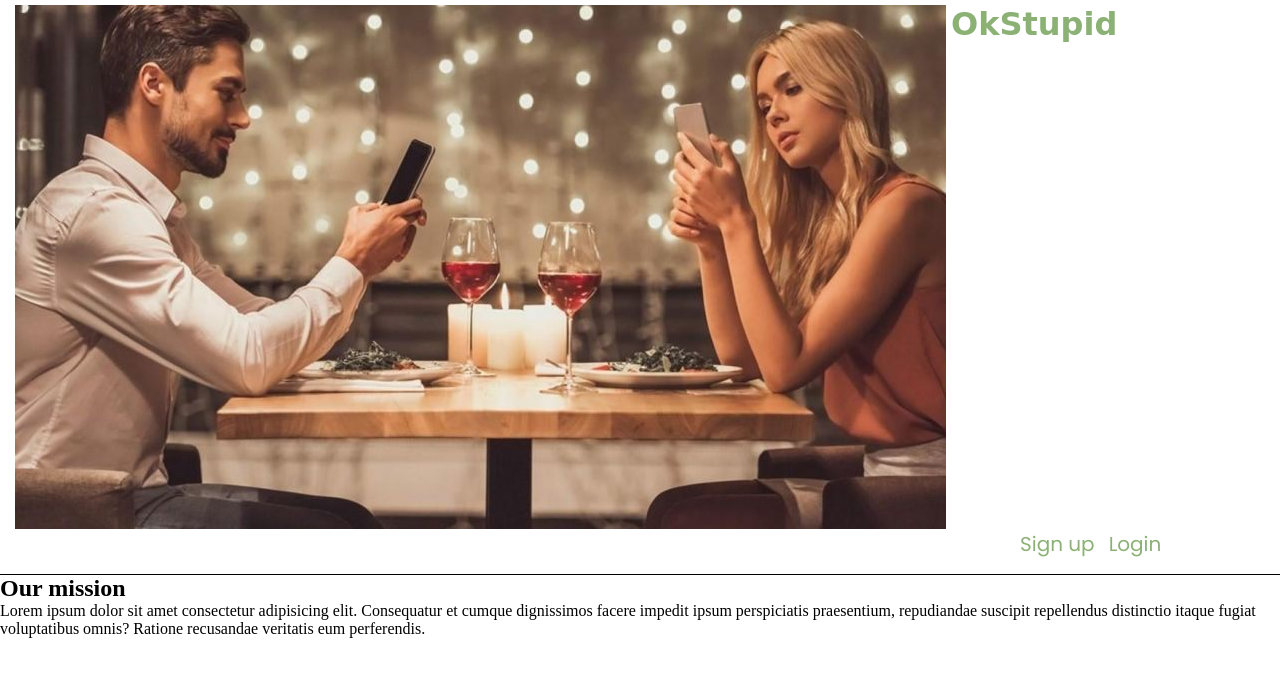
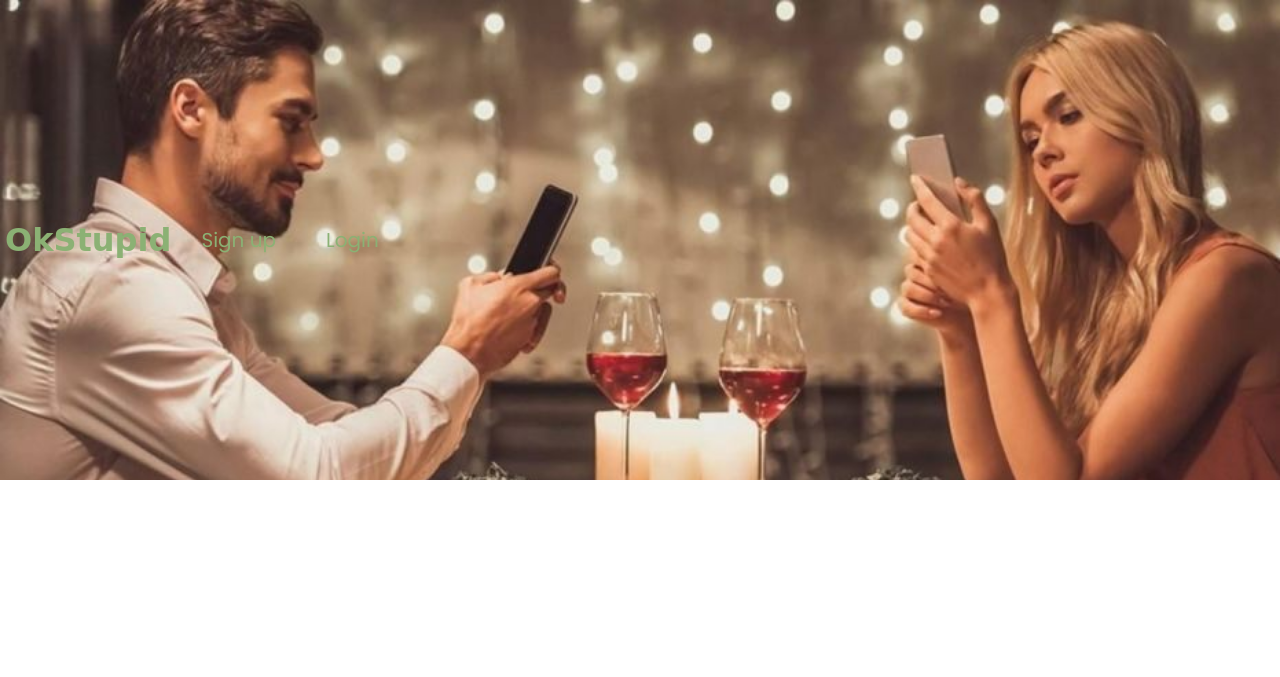
Before and after one commit to jcylok/okstupid, a Django app: page / in a window 1280 px wide. Shown: the top 677 px of the page. Run offline with Django 3.2, Linux system fonts and the light colour scheme; some web fonts are replaced.

Commit message:
base.html css

```diff
--- a/okstupid/static/css/main.css
+++ b/okstupid/static/css/main.css
@@ -17,23 +17,24 @@
   box-sizing: border-box;
 }
 
-body {
-  /* background: var(--light-green); */
+
+header {
+  background: rgba(0, 0, 0, 0.7);
+  position: fixed;
+  height: 60vh;
+  top: 0;
+  left: 0;
+  right: 0;
+  z-index: 10;
+  display: flex;
 }
 
 header {
-  /* background: url('../static/images/date.jpg') top center; */
-  margin-top: -10px;
-  text-decoration: none;
-  display: flex;
-  flex-wrap: wrap;
-  border-bottom: 1px solid black;
-  padding: 15px;
+  background-image: url('/static/images/date.jpg');
+  background-size: cover;
+  background-repeat: no-repeat;
+  width: 100%;
   z-index: 1;
-}
-
-.header {
-  z-index: 2;
 }
 
 .container {
@@ -44,9 +45,22 @@ header {
 a {
   color: var(--green);
   padding: 5px;
-  display: inline;
   text-decoration: none;
+  z-index: 2
+}
 
+.navbar {
+  display: flex;
+  justify-content: center;
+  align-items: center;
+  list-style: none;
+  height: 100%;
+}
+
+
+.item {
+  padding: 20px;
+  color: var(--green);
 }
 
 .navbar a {
@@ -61,5 +75,11 @@ a {
 
 .logo {
   font-family: 'Bowlby One SC', cursive;
+  display: flex;
+  align-items: center;
   /* margin-left: 40%; */
 }
+
+main {
+  margin-top: 30vh;
+}
--- a/okstupid/templates/base.html
+++ b/okstupid/templates/base.html
@@ -12,22 +12,23 @@
 </head>
 <body>
   <header>
-    <img class='header' src="/static/images/date.jpg">
     <h1 class="logo"><a href="{% url 'home'%}">OkStupid</a></h1>
-    <div class="container">
-
       <nav>
         <ul class="navbar">
+          <li class="item">
           <a href="{%url 'register'%}">Sign up</a>
+          </li>
+          <li class="item">
           <a href="{% url 'login' %}">Login</a>
+          </li>
           {% if user.is_authenticated %}
-          <a href="/">logout</a>
+            <li class="list">
+            <a href="{% url 'home' %}">logout</a>
+            </li>
           {% endif %}
         </ul>
       </nav>
-    </div>
   </header>
-  <main>
 
   {% block content %}
   {% endblock %}
```
